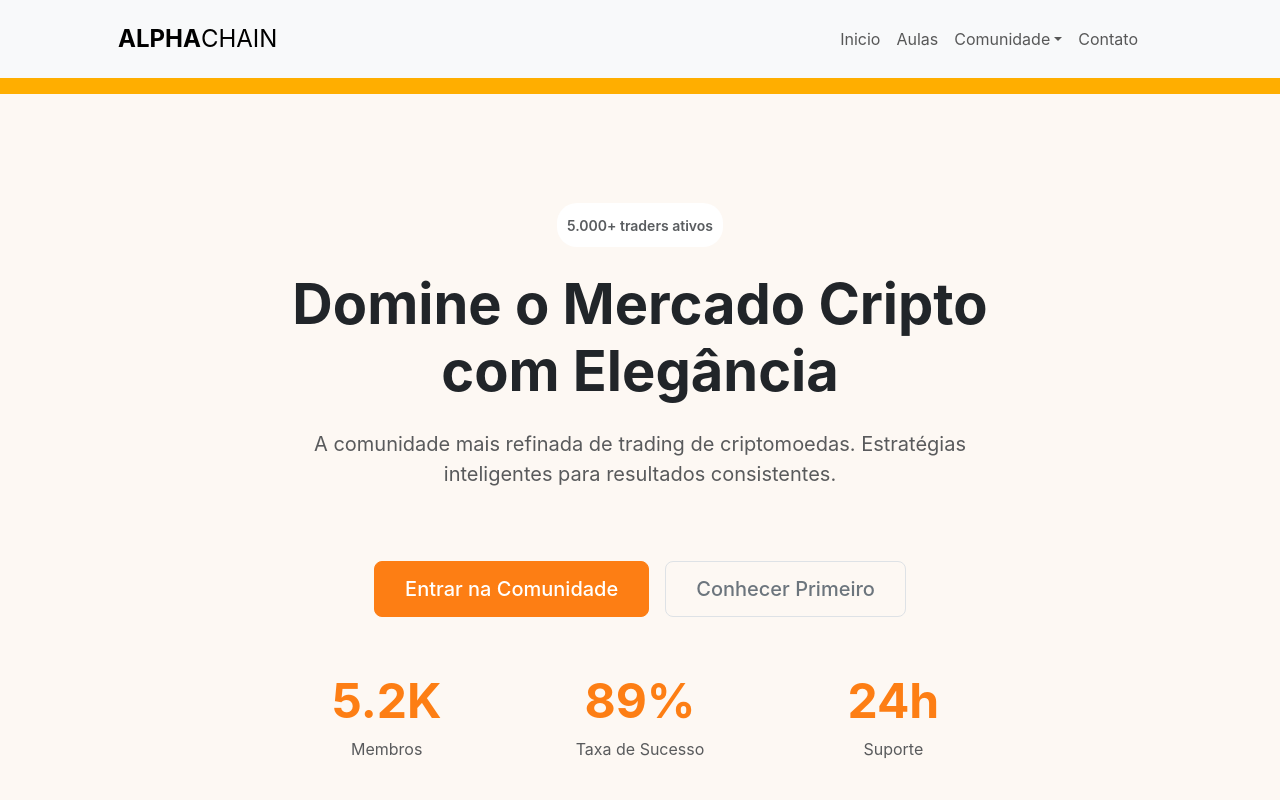
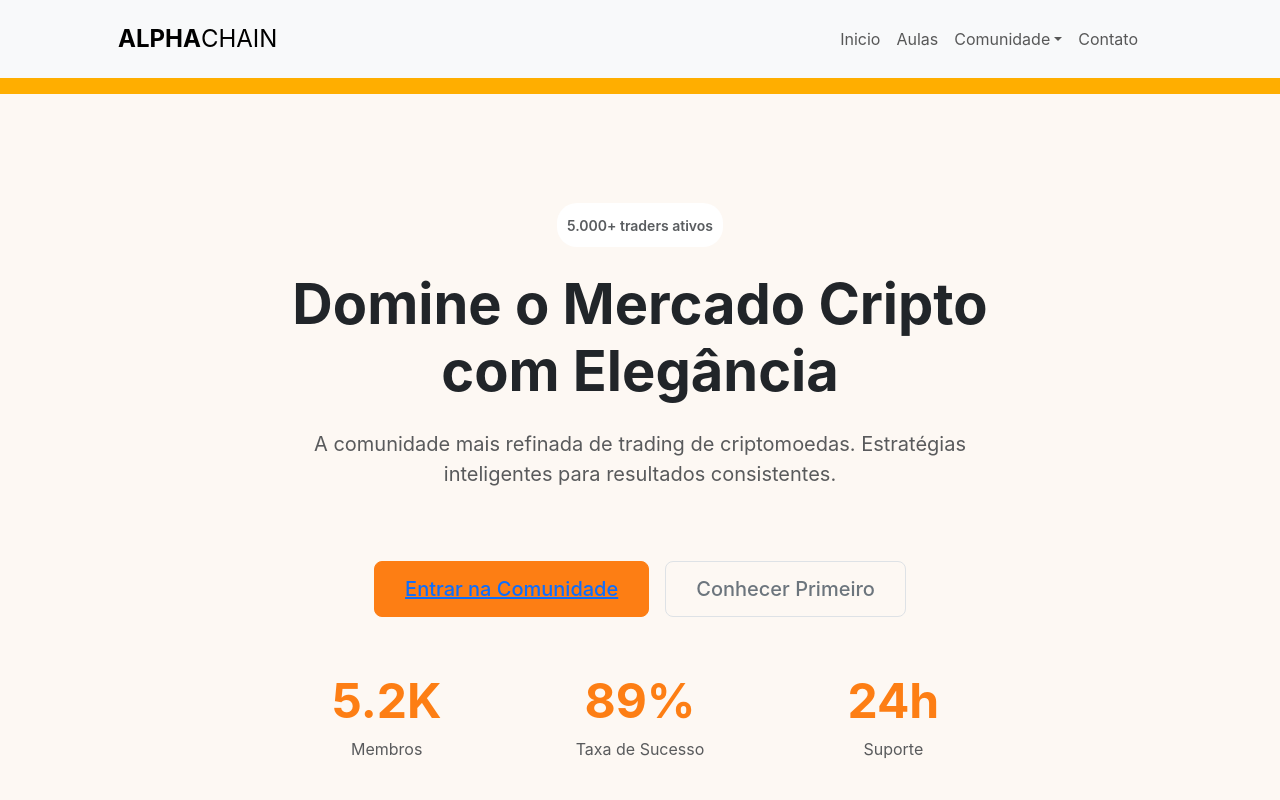
Before and after one commit to vinimaffra03/alphachain-ui, a React (Create React App) app: page / in a window 1280 px wide. Shown: the top 800 px of the page. Built offline with nearby package versions, Linux system fonts and the light colour scheme.

Commit message:
link fixed

```diff
--- a/src/components/Section/Section.js
+++ b/src/components/Section/Section.js
@@ -27,12 +27,11 @@ function Section() {
         <div class="row justify-content-center mb-5">
           <div class="col-auto">
             <div class="d-flex gap-3 flex-wrap justify-content-center">
-              <a
-                class="btn btn-primary-custom btn-lg"
-                href="https://chat.whatsapp.com/GFcCTY10uV7L5sGFbBaWc6"
-              >
-                Entrar na Comunidade
-              </a>
+              <button class="btn btn-primary-custom btn-lg">
+                <a href="https://chat.whatsapp.com/GFcCTY10uV7L5sGFbBaWc6">
+                  Entrar na Comunidade
+                </a>
+              </button>
               <button class="btn btn-outline-custom btn-lg">
                 Conhecer Primeiro
               </button>
```
